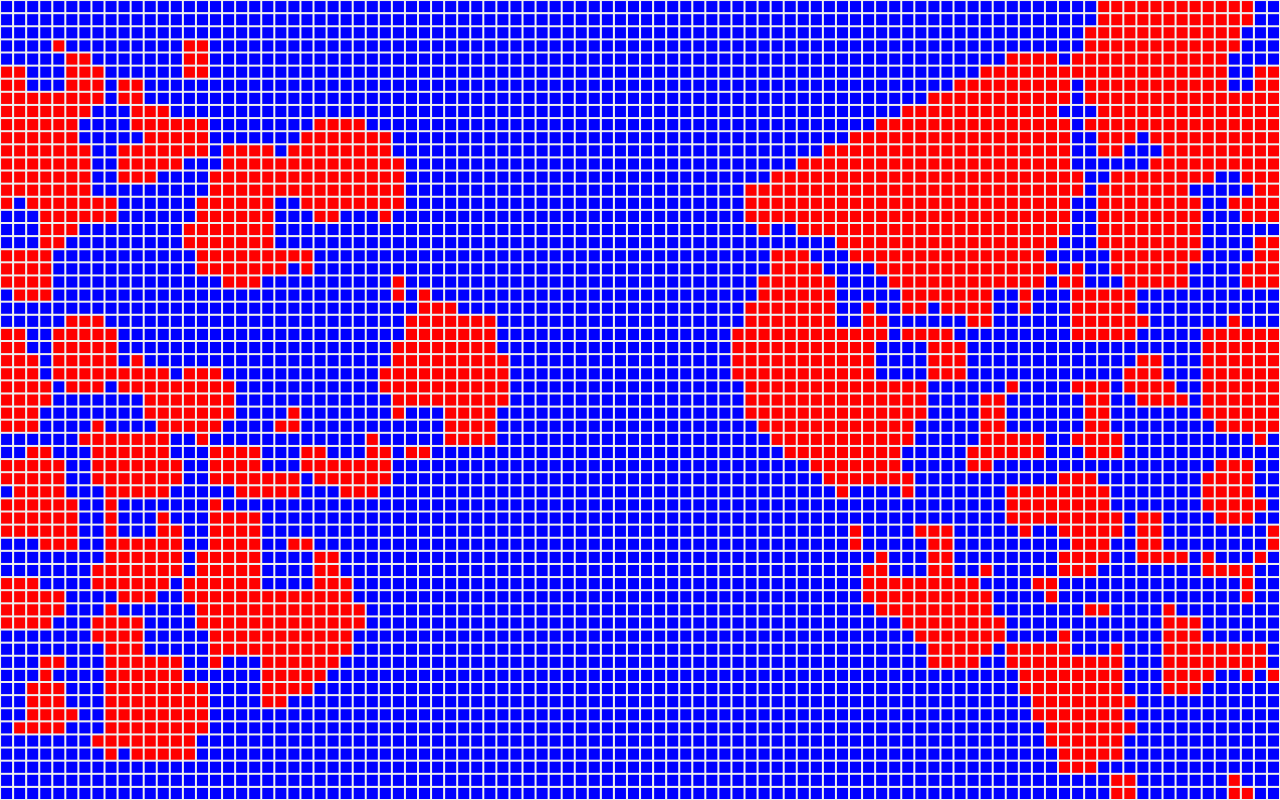
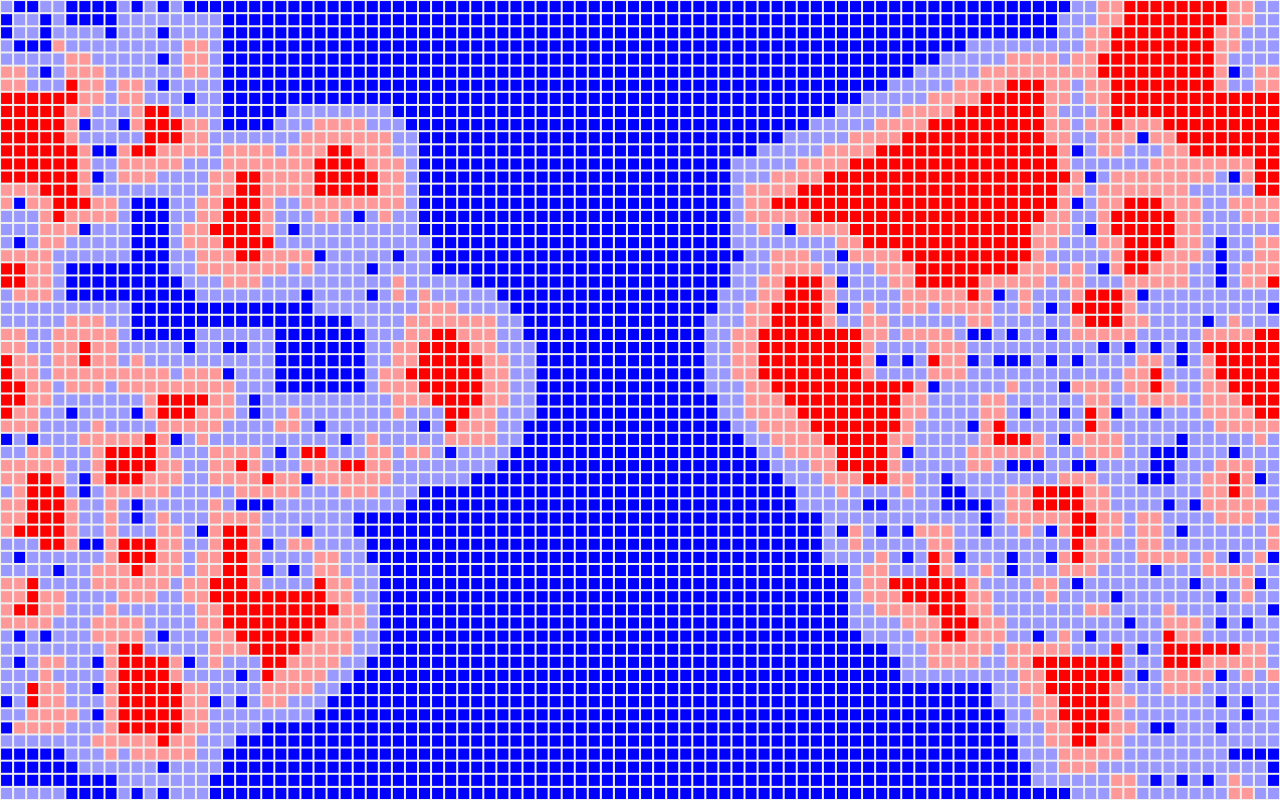
Before and after one commit to ricci-colasanti/spatial-iterated-prisoners-dilemma, a plain HTML site: page index.html in a window 1280 px wide. Drawn offline with Linux system fonts and the light colour scheme.

Commit message:
Show thoes cells that change state

```diff
--- a/index.html
+++ b/index.html
@@ -33,34 +33,41 @@
                 static now = 0;
                 static next = 1;
 
-
                 static update() {
-                  [Prisoner.now, Prisoner.next] = [Prisoner.next, Prisoner.now];
+                    [Prisoner.now, Prisoner.next] = [
+                        Prisoner.next,
+                        Prisoner.now,
+                    ];
                 }
 
                 constructor(home, state) {
                     super(home);
                     this.state = [state, ""];
                     this.score = 0;
+                    this.changed = false;
                 }
 
                 trial() {
                     this.score = 0;
-                    for (let i=0; i<this.home.neighbours.length;i++) {
+                    for (let i = 0; i < this.home.neighbours.length; i++) {
                         let nAgent = this.home.neighbours[i].getOccupant();
-                        this.score += Prisoner.payoff[this.getState()][nAgent.getState()];
+                        this.score +=
+                            Prisoner.payoff[this.getState()][nAgent.getState()];
                     }
                 }
 
                 change() {
                     let choice = this;
-                    for (let i=0; i<this.home.neighbours.length;i++) {
+                    this.changed = false;
+                    for (let i = 0; i < this.home.neighbours.length; i++) {
                         let nAgent = this.home.neighbours[i].getOccupant();
                         if (choice.score < nAgent.score) {
                             choice = nAgent;
+                            this.changed = true;
                         }
                     }
                     this.setState(choice.getState());
+
                 }
 
                 getState() {
@@ -79,16 +86,13 @@
             const canvasElement = document.getElementById("SIPDCanvas");
             const caCanvas = new CACanvas(canvasElement, 60);
 
-
             caCanvas.resizeAndReset();
             let gridInstance;
             let running = false;
             let speed = 100;
             let loopStarted = false;
 
-
             function iterate() {
-
                 if (!gridInstance) return;
                 for (let y = 0; y < gridInstance.rows; y++) {
                     for (let x = 0; x < gridInstance.cols; x++) {
@@ -146,10 +150,18 @@
                         const occupant = cell.getOccupant();
                         let colour = "";
                         if (occupant.getState() == "D") {
-                            colour = "blue";
+                            if (occupant.changed) {
+                                colour = "#9999ff";
+                            } else {
+                                colour = "#0000ff";
+                            }
                         }
                         if (occupant.getState() == "C") {
-                            colour = "red";
+                            if (occupant.changed) {
+                                colour = "#ff9999";
+                            } else {
+                                colour = "#ff0000";
+                            }
                         }
                         caCanvas.drawSquareAt(x, y, colour, true);
                     }
@@ -158,7 +170,7 @@
             init();
             function handleResize() {
                 caCanvas.resizeAndReset();
-                init()
+                init();
             }
         </script>
     </body>
```
